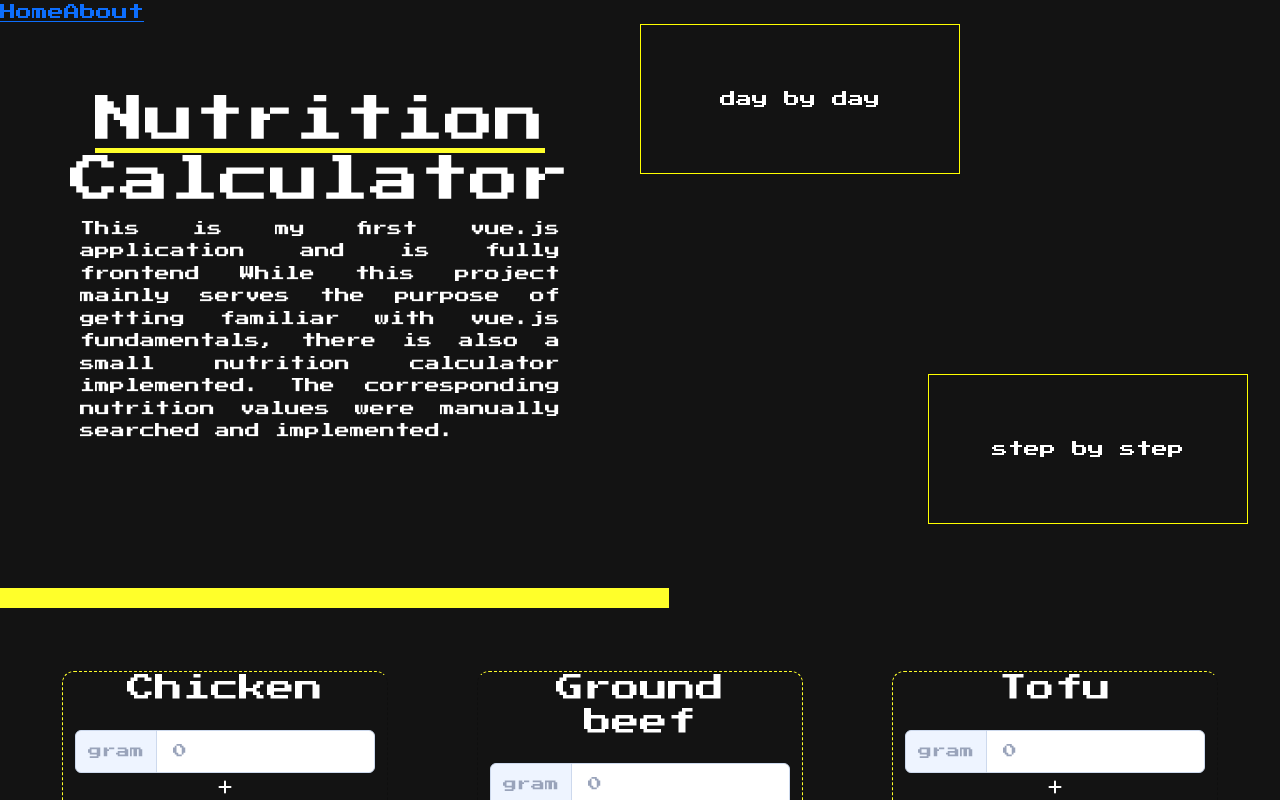
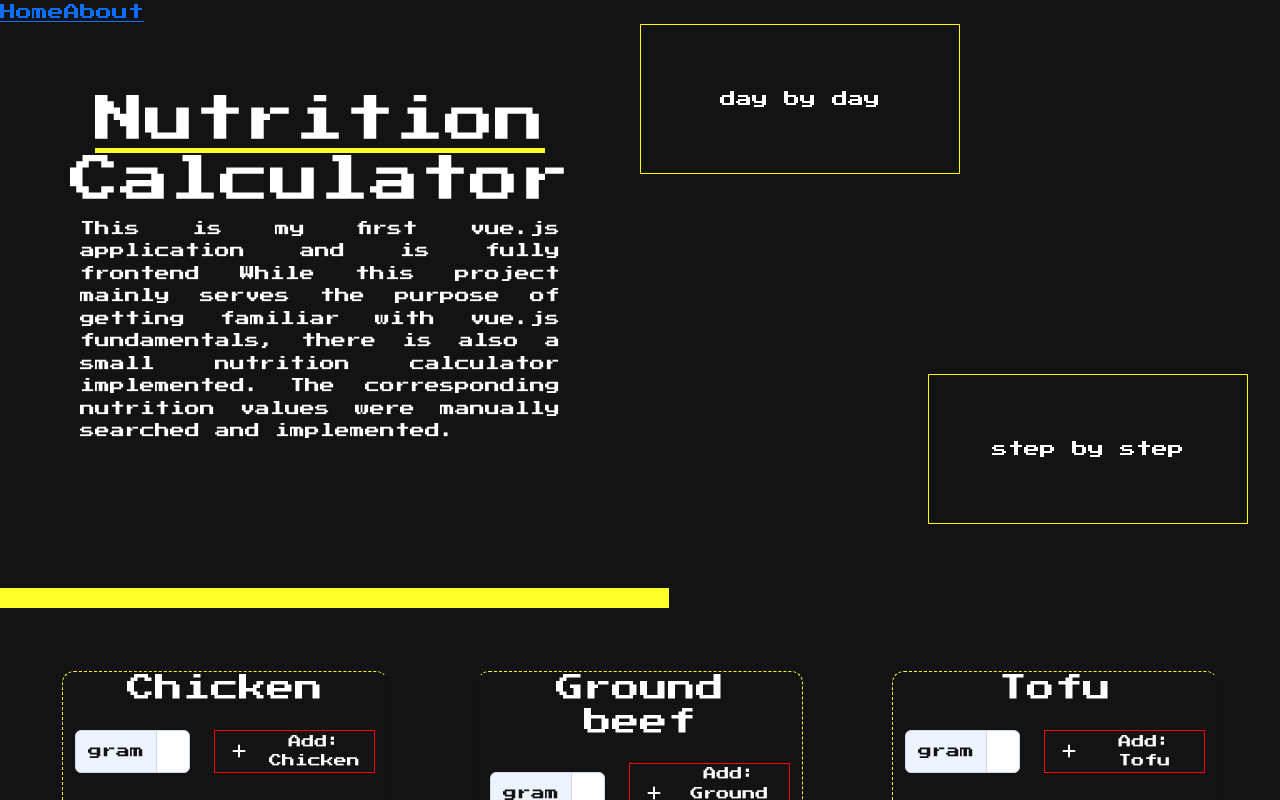
Before and after one commit to Matthes-Baer/NutritionCalculator, a Vue app: page / in a window 1280 px wide. Shown: the top 800 px of the page. Built offline with nearby package versions, Linux system fonts and the light colour scheme.

Commit message:
feat: Worked on custom button

```diff
--- a/src/App.vue
+++ b/src/App.vue
@@ -15,22 +15,24 @@ import { RouterLink, RouterView } from "vue-router";
 
 <style>
 :root {
-  --input-color: #99a3ba;
+  --bodyBackgroundColor: rgb(19, 19, 19);
+  --darkFontColor: rgb(19, 19, 19);
+
+  --input-color: black;
   --input-border: #cdd9ed;
   --input-background: #fff;
   --input-placeholder: #cbd1dc;
+  --accentColor: rgb(255, 255, 42);
 
-  --input-border-focus: #275efe;
+  --input-border-focus: #252525;
 
-  --group-color: var(--input-color);
+  --group-color: var(--darkFontColor);
   --group-border: var(--input-border);
   --group-background: #eef4ff;
 
-  --group-color-focus: #fff;
+  --group-color-focus: black;
   --group-border-focus: var(--input-border-focus);
-  --group-background-focus: #678efe;
-
-  --accentColor: rgb(255, 255, 42);
+  --group-background-focus: var(--accentColor);
 }
 
 @font-face {
@@ -40,7 +42,7 @@ import { RouterLink, RouterView } from "vue-router";
 }
 
 body {
-  background-color: rgb(19, 19, 19);
+  background-color: var(--bodyBackgroundColor);
   color: white;
   font-family: "PressStart2P", Arial, Helvetica, sans-serif;
   overflow-x: hidden;
--- a/src/components/nutrition/SingleItem.vue
+++ b/src/components/nutrition/SingleItem.vue
@@ -22,7 +22,7 @@ export default {
       name: string
     ) {
       if (!this.amount) {
-        alert("Pick a Gramm value");
+        alert("Pick a valid gram value");
         return;
       }
 
@@ -53,12 +53,19 @@ export default {
       <div class="d-flex justify-content-center align-items-center mb-3">
         <h3>{{ product.name }}</h3>
       </div>
-      <div class="form-group">
+      <div class="d-flex justify-content-between">
+        <div class="d-flex align-items-center form-group me-4" style="flex: 1">
           <span>gram</span>
-        <input class="form-field" type="number" v-model="amount" />
+          <input class="form-field" type="number" v-model="amount" min="0" />
         </div>
+        <div
+          style="flex: 1.5; border: 1px solid red"
+          class="d-flex align-items-center"
+        >
           <CustomButton
-        :name="product.name"
+            name="Add: "
+            :additionalData="product.name"
+            icon="fa-solid fa-plus"
             @clicked="
               addToCurrentNutrition(
                 (product.values.kcal / 100) * amount,
@@ -69,6 +76,8 @@ export default {
               )
             "
           />
+        </div>
+      </div>
     </div>
   </div>
 </template>
--- a/src/components/ui/CustomButton.vue
+++ b/src/components/ui/CustomButton.vue
@@ -1,6 +1,10 @@
 <script lang="ts">
 export default {
-  props: ["name"],
+  props: {
+    name: String,
+    icon: String,
+    additionalData: String,
+  },
 
   methods: {
     // This method serves the purpose to emit a message to the parent component with "clicked".
@@ -12,8 +16,16 @@ export default {
 };
 </script>
 <template>
-  <div @click="clicked">
-    <i class="fa-solid fa-plus"></i>
-    <p>{{ name }}</p>
+  <div @click="clicked" class="d-flex container align-items-center">
+    <i :class="icon" class="me-3" style="flex: 1"></i>
+    <div style="flex: 4; font-size: small">
+      {{ name }}{{ additionalData && additionalData }}
+    </div>
   </div>
 </template>
+
+<style>
+.container {
+  width: 100%;
+}
+</style>
```
Lines whose indentation alone changed are shown as unchanged.
